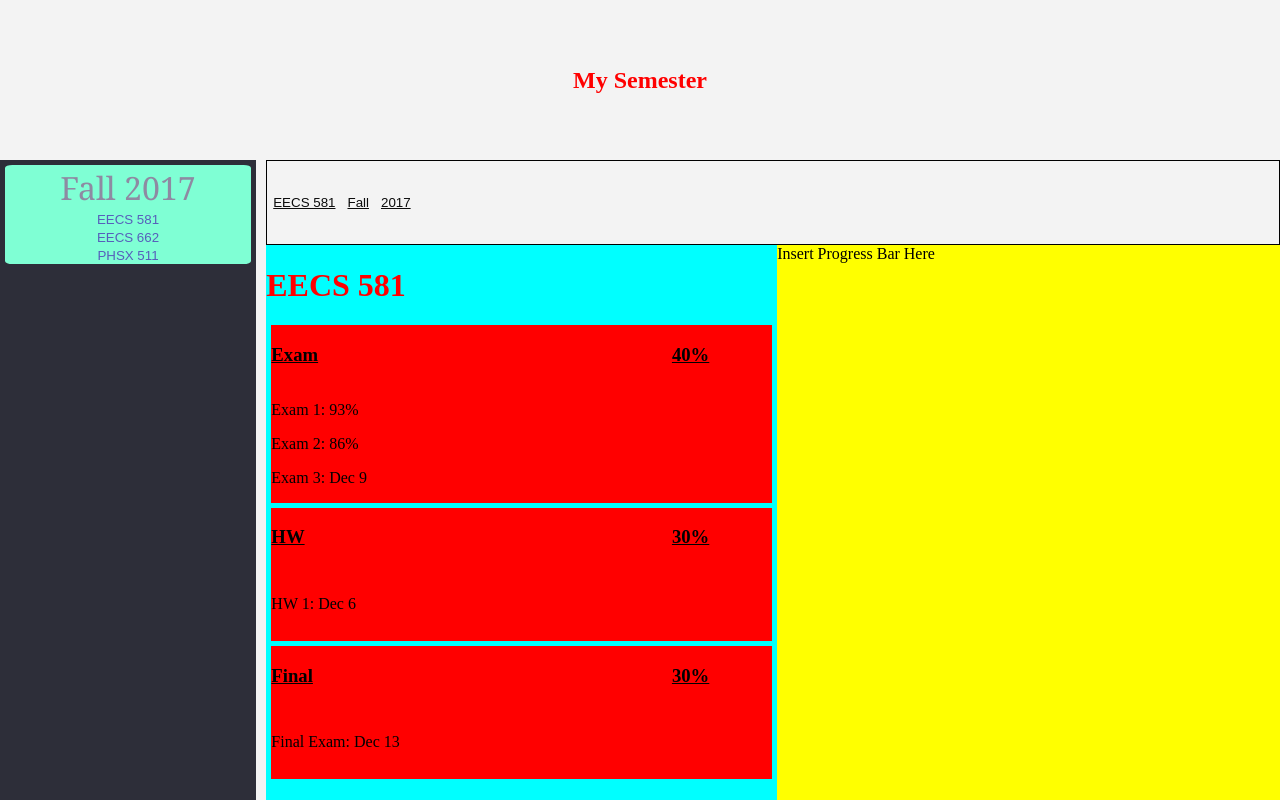
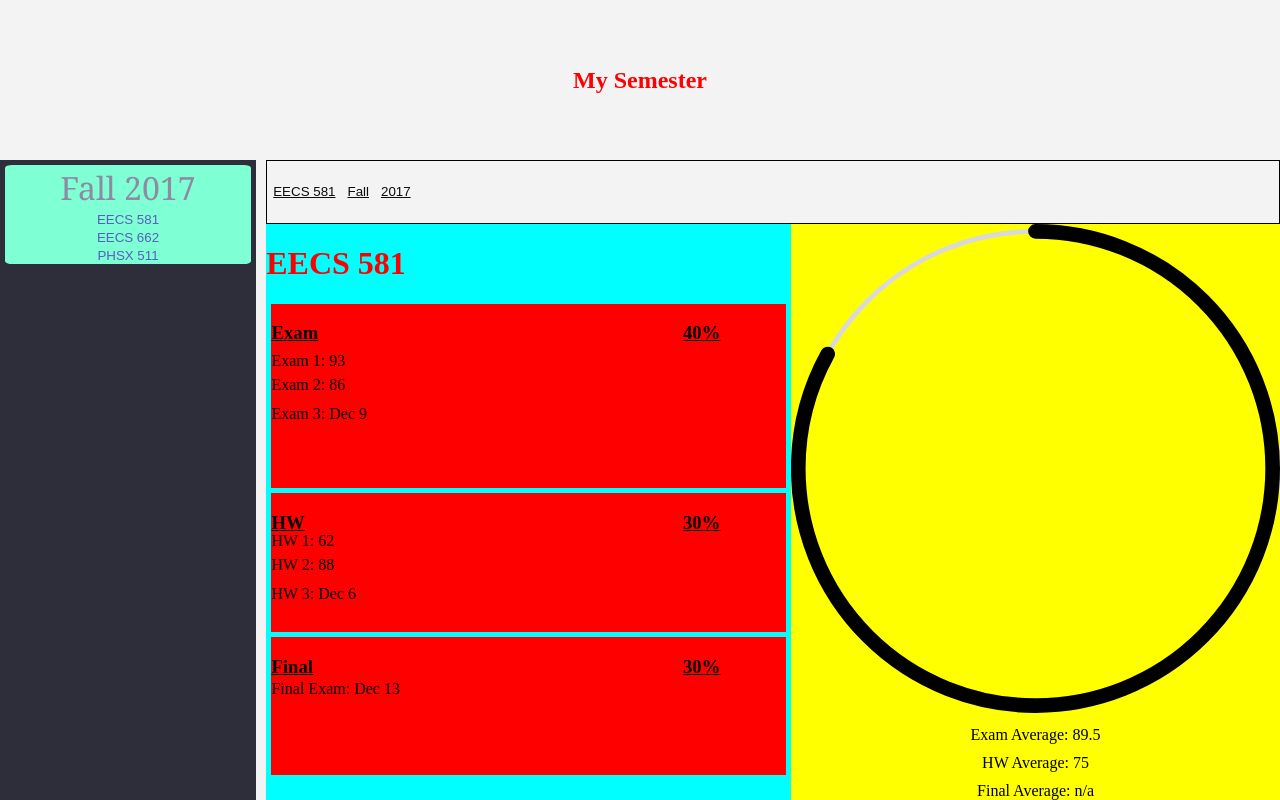
Before and after one commit to ajgrowney/MySemesterApp, a React (Create React App) app: page / in a window 1280 px wide. Built offline with nearby package versions, Linux system fonts and the light colour scheme.

Commit message:
Course View work

```diff
--- a/package.json
+++ b/package.json
@@ -4,9 +4,9 @@
   "private": true,
   "dependencies": {
     "path": "^0.12.7",
+    "rc-progress": "^2.2.5",
     "react": "^16.4.0",
     "react-dom": "^16.4.0",
-    "react-progressbar.js": "^0.2.0",
     "react-scripts": "1.1.4"
   },
   "homepage": "./",
--- a/src/components/css/course-components.css
+++ b/src/components/css/course-components.css
@@ -3,6 +3,8 @@
     margin: 1%;
     display: grid;
     grid-template-columns: 80% 20%;
+    grid-template-rows: 20% auto;
+    height: 100%;
 }
 #title{
     grid-row: 1;
@@ -14,3 +16,6 @@
     grid-column: 2;
     text-decoration: underline;
 }
+.course-result{
+    line-height: 0.5;
+}
--- a/src/components/css/views.css
+++ b/src/components/css/views.css
@@ -21,3 +21,6 @@ h1{
 .content-components{
 	height: 80%;
 }
+.average-container{
+	margin-top: 2%;
+}
--- a/src/components/data.js
+++ b/src/components/data.js
@@ -8,12 +8,12 @@ export const mySyllabus = [
                 {
                     date: 'Oct 10',
                     title: 'Exam 1',
-                    result: '93%'
+                    result: 93
                 },
                 {
                     date: 'Nov 21',
                     title: 'Exam 2',
-                    result: '86%'
+                    result: 86
                 },
                 {
                     date: 'Dec 9',
@@ -25,8 +25,18 @@ export const mySyllabus = [
             percentage: '30%',
             scores: [
                 {
+                    date: 'Oct 1',
+                    title: 'HW 1',
+                    result: 62
+                },
+                {
+                    date: 'Nov 6',
+                    title: 'HW 2',
+                    result: 88
+                },
+                {
                     date: 'Dec 6',
-                    title: 'HW 1'
+                    title: 'HW 3'
                 }
             ]
         },
--- a/src/components/js/course-components.js
+++ b/src/components/js/course-components.js
@@ -13,9 +13,9 @@ class CourseComponentObj extends Component {
     loadScores(){
         return this.comp_data.map( object => {
             if(object.result !== undefined){
-                return (<p>{object.title}: {object.result}</p>)
+                return (<p className='course-result'>{object.title}: {object.result}</p>)
             }else{
-                return(<p>{object.title}: {object.date}</p>)
+                return(<p className='course-upcoming'>{object.title}: {object.date}</p>)
             }
         })
     }
--- a/src/components/js/views.js
+++ b/src/components/js/views.js
@@ -1,8 +1,8 @@
 import React, { Component } from 'react'
-import ProgressBar,{ Circle } from 'react-progressbar.js'
 import '../css/views.css'
 import { mySyllabus, myCourses } from '../data'
 import { CourseComponent } from './course-components'
+import { Circle } from 'rc-progress'
 
 let sample = ["HW", "Final"];
 
@@ -11,11 +11,11 @@ class MainViewObj extends Component {
 		super(props);
 		this.viewType = this.props.view;
 		this.object = this.props.params;
+		this.course_syllabus = mySyllabus.find( course => (course.id === this.object.id));
 	}
 	loadComponents(){
-		let course_syllabus = mySyllabus.find( course => (course.id === this.object.id));
-		return course_syllabus.components.map( comp => {
-			return <CourseComponent component_type={comp} component_data={course_syllabus[comp]}/>
+		return this.course_syllabus.components.map( comp => {
+			return <CourseComponent component_type={comp} component_data={this.course_syllabus[comp]}/>
 		})
 	}
 
@@ -40,10 +40,50 @@ class MainViewObj extends Component {
 			)
 		}
 	}
+
+	loadAverages(){
+		let averages = [];
+		this.course_syllabus.components.map( comp => {
+
+			let scores_array = this.course_syllabus[comp].scores;
+
+			if(scores_array !== undefined || scores_array.length !==0){
+				let avg_sum = 0;
+				let avg_counter = 0;
+				console.log(scores_array);
+				scores_array.forEach(element => {
+
+					if(element.result !== undefined){
+						avg_sum = avg_sum + element.result;
+						avg_counter++;
+					}
+
+				});
+				let avg_result = avg_sum / avg_counter;
+				let avg_object = {}
+				avg_object[comp] = avg_result;
+				averages.push(avg_object);
+			}
+		})
+		return averages.map( key => {
+			let selected_key = (Object.keys(key)[0]);
+			let calculated_avg = key[selected_key] || 'n/a';
+			return (
+				<center>
+					<div className='average-container'>
+						{selected_key} Average: {calculated_avg}
+					</div>
+				</center>
+			)
+		})
+	}
 	loadRightSide(){
+
+
 		return(
 			<div id="content-overview" className= 'content-overview'>
-				Insert Progress Bar Here
+				<Circle percent='83' strokeWidth='3' strokeColor='#000000' />
+				{this.loadAverages()}
 			</div>
 		)
 	}
```
Also changed, not shown: 1 other file (tests, documents, lock files or other folders).
